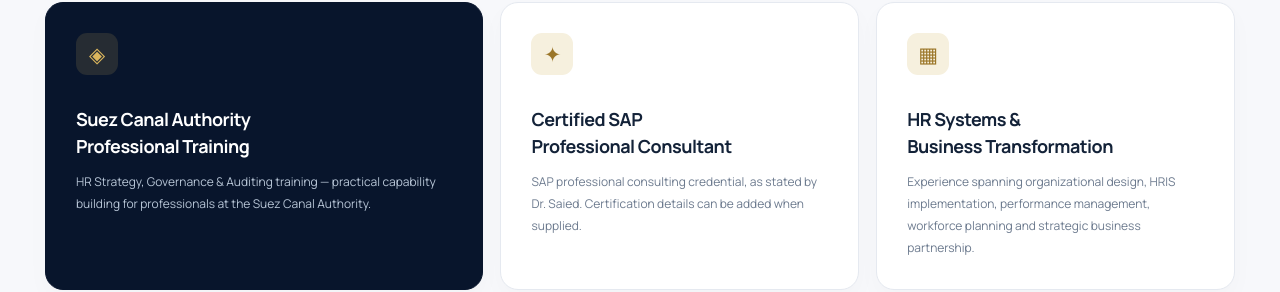
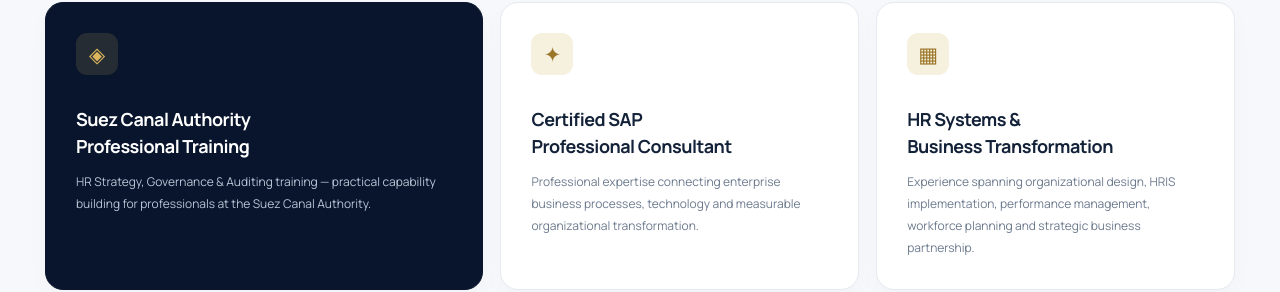
Before and after one commit to sahaarty0/dr-kolivera-ai-tools, a plain HTML site: page portfolio/index.html in a window 1280 px wide. Shown: the part 1246-1538 px from the top of the page. Drawn offline with Linux system fonts and the light colour scheme.

Commit message:
Refine SAP professional credential presentation and polish portfolio copy

```diff
--- a/portfolio/index.html
+++ b/portfolio/index.html
@@ -77,7 +77,7 @@
         </div>
         <div class="achievements">
           <article class="achievement featured"><div class="achv-icon" aria-hidden="true">◈</div><h3>Suez Canal Authority<br>Professional Training</h3><p>HR Strategy, Governance &amp; Auditing training — practical capability building for professionals at the Suez Canal Authority.</p></article>
-          <article class="achievement"><div class="achv-icon" aria-hidden="true">✦</div><h3>Certified SAP<br>Professional Consultant</h3><p>SAP professional consulting credential, as stated by Dr. Saied. Certification details can be added when supplied.</p></article>
+          <article class="achievement"><div class="achv-icon" aria-hidden="true">✦</div><h3>Certified SAP<br>Professional Consultant</h3><p>Professional expertise connecting enterprise business processes, technology and measurable organizational transformation.</p></article>
           <article class="achievement"><div class="achv-icon" aria-hidden="true">▦</div><h3>HR Systems &amp;<br>Business Transformation</h3><p>Experience spanning organizational design, HRIS implementation, performance management, workforce planning and strategic business partnership.</p></article>
         </div>
       </div>
```
